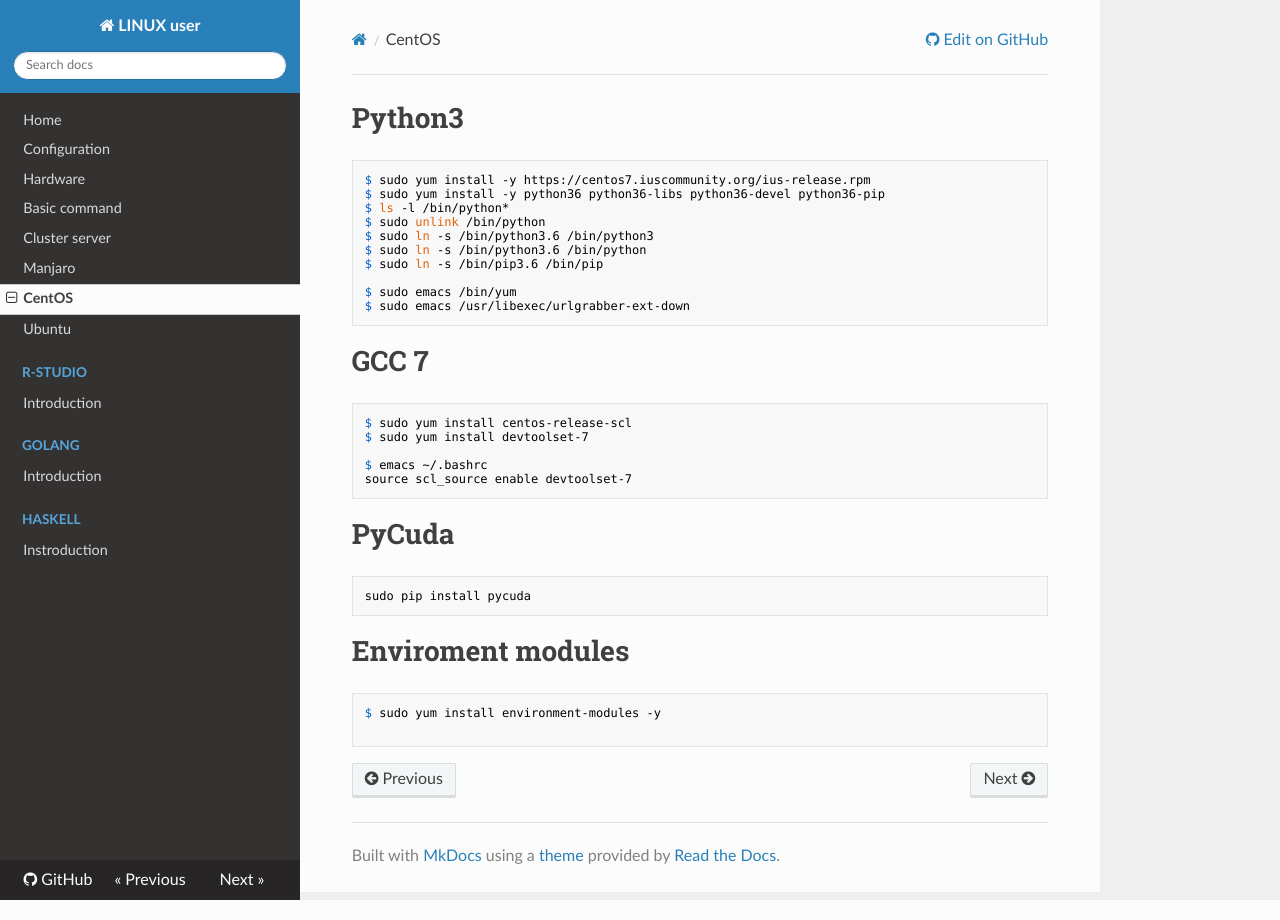
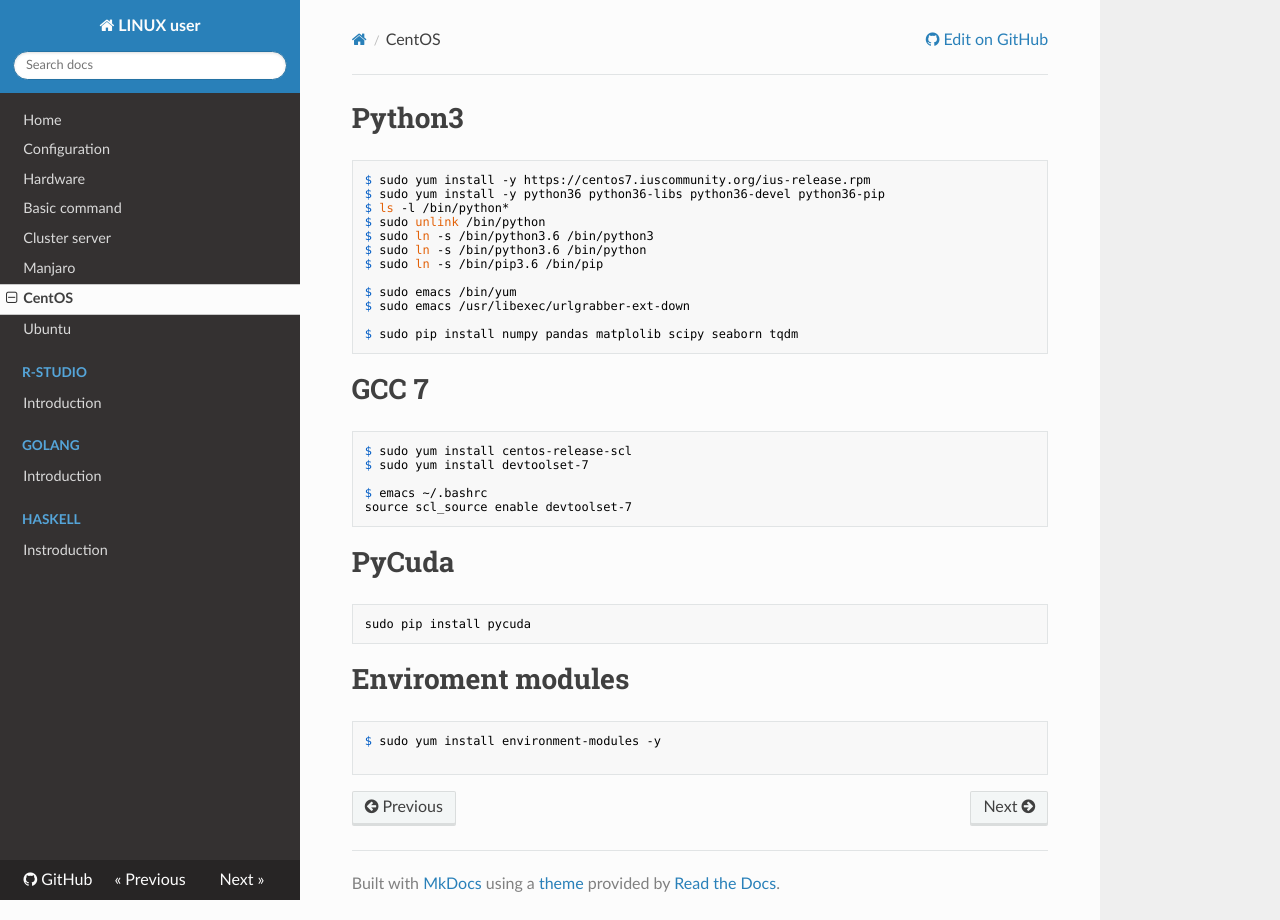
Before and after one commit to WonyoungCho/LINUX, an MkDocs documentation site: the page built from docs/centos_conf.md, in a window 1280 px wide. Built offline with MkDocs 1.6.1, drawn with Linux system fonts in a browser that asks for light colours; nearby versions of some CDN libraries; old or Windows-style settings are respelled for this version of MkDocs.

Commit message:
Update centos_conf.md

````diff
--- a/docs/centos_conf.md
+++ b/docs/centos_conf.md
@@ -10,6 +10,8 @@ $ sudo ln -s /bin/pip3.6 /bin/pip
 
 $ sudo emacs /bin/yum
 $ sudo emacs /usr/libexec/urlgrabber-ext-down
+
+$ sudo pip install numpy pandas matplolib scipy seaborn tqdm
 ```
 
 # GCC 7
````
